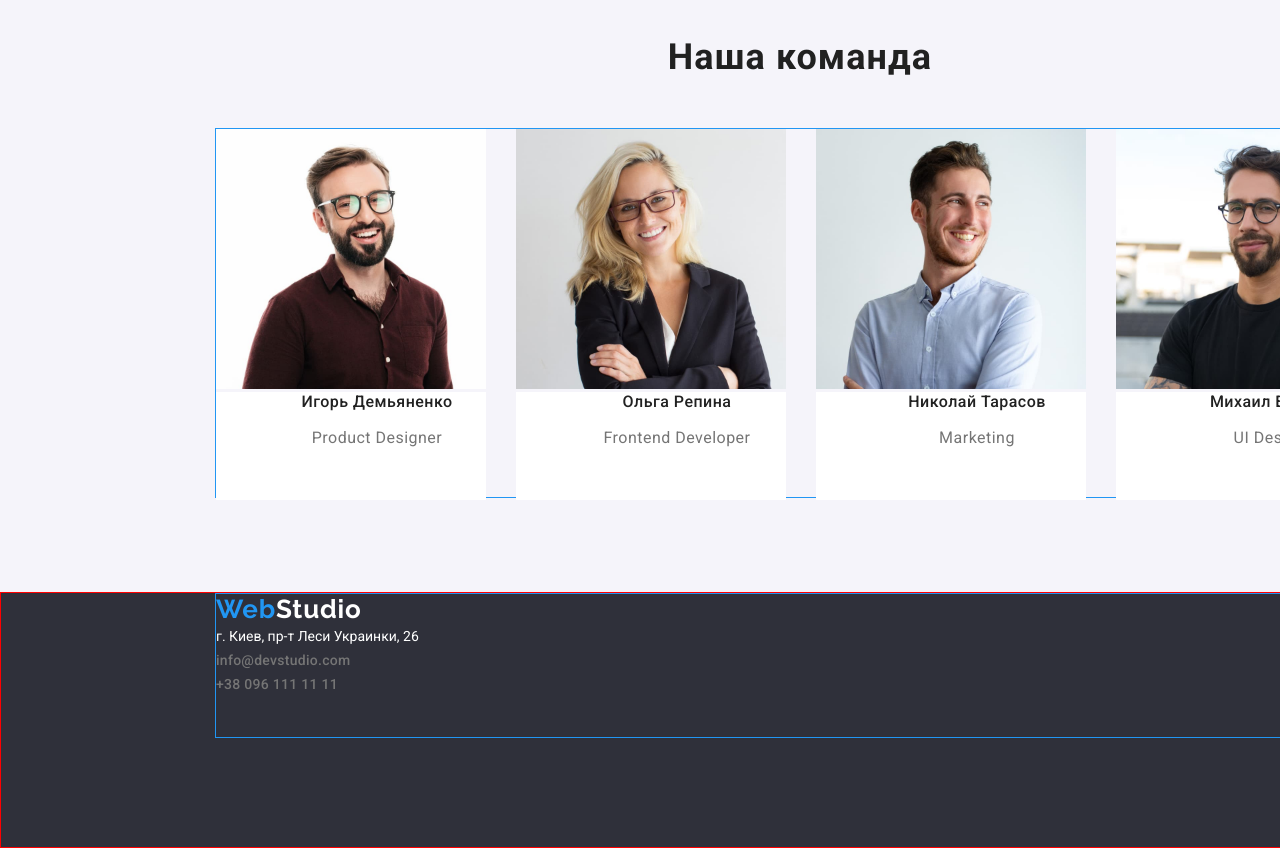
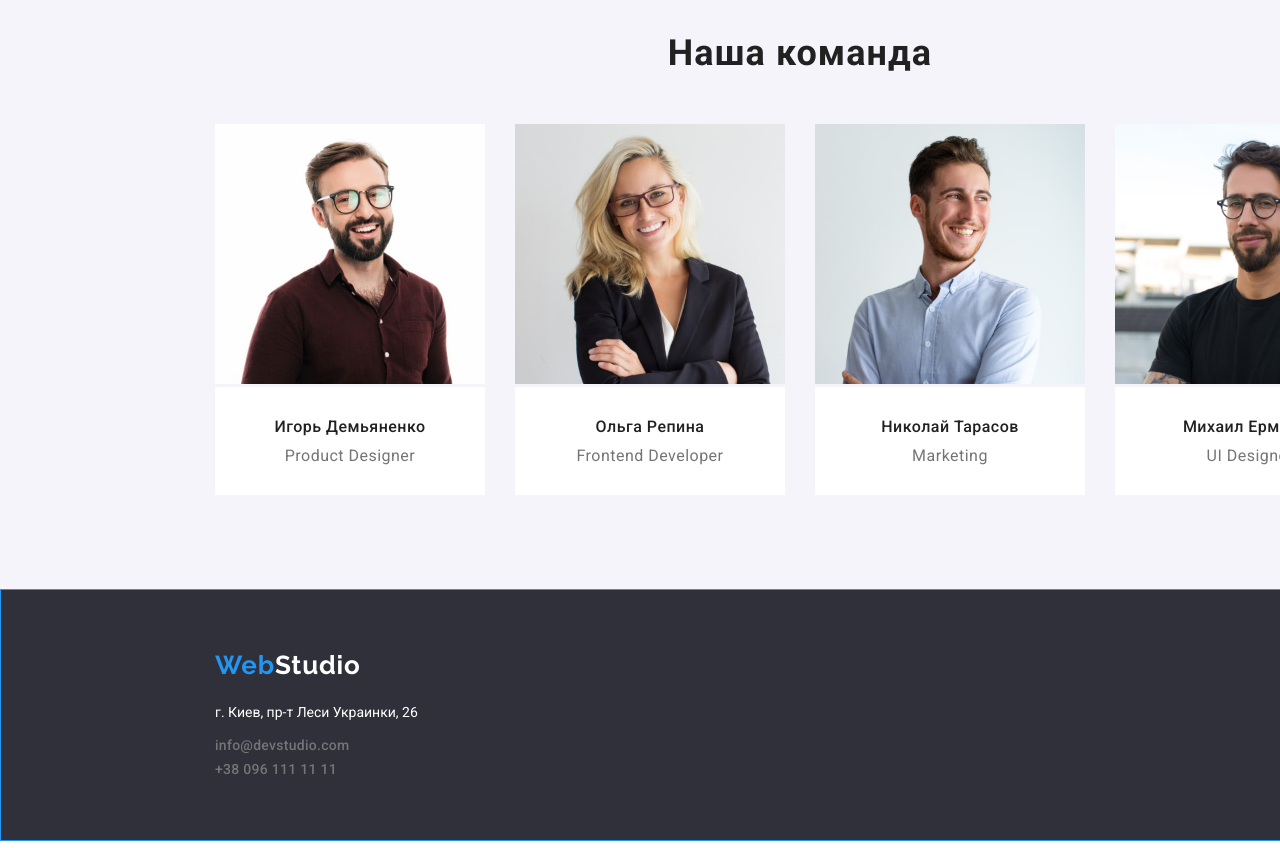
Before and after one commit to serhii198228/goit-markup-hw-03, a plain HTML site: page index.html in a window 1280 px wide. Shown: the part 1420-2268 px from the top of the page. Drawn offline with nearby package versions, Linux system fonts and the light colour scheme.

Commit message:
Завершил "студию"

```diff
--- a/css/style.css/style.css
+++ b/css/style.css/style.css
@@ -3,6 +3,7 @@
 --sec-color: #757575;
 --act-color: #2196F3;
 --whaite-color: #FFFFFF;
+--card-shadow: #b48686;
 }
 body {
   font-family: 'Roboto', sans-serif;
@@ -18,42 +19,47 @@ body {
 background-color: #F5F4FA;
 
 }
+
+/* conteiner */
+
 .conteiner {
-   padding-right: 30;
 width: 1170px;
-   border: 1px solid var(--act-color);
 margin: 0 auto;
-
+background-color:
 
 }
-.flex-conteiner {
-  justify-content: space-between;
+.card-set{
+outline: 1px;
+padding: 0px;
+margin: 0px;
+list-style: none;
 display: flex;
-
-
-}
-.item{
- background-color: var(--whaite-color);
- height: 108px;
+flex-wrap: wrap;
 
 }
 
-
-
-.flex-conteiner li:last-child image {
-  padding-right: 0;
-
-}
-.flex-element {
-  padding-right: 0px;
-  padding-left: 0px;
-  margin-left: 0px;
-  margin-bottom: 0px;
-  width: 270px;
-  height: 368px;
+.card-set > .item {
+outline: 1px;
 margin-right: 30px;
 }
 
+.card {
+box-shadow: var(--card-shadow);
+
+}
+.item * {
+outline: 1px;
+}
+
+.card-set > .flex {
+outline: 2px;
+margin-right: 30px;
+
+}
+
+.card-set li:nth-last-child(1) {
+margin-right: 0px;
+}
 
 .hidden-elem {
 width: 1px;
@@ -175,7 +181,7 @@ font-family: 'roboto', sans-serif;
 font-style: normal;
 font-size: 14px;
 line-height: 1.71;
-margin-bottom: 40px;
+ margin-top: 20px;
 }
 .nav.list {
 font-style: normal;
@@ -184,9 +190,20 @@ font-size: 14px;
 line-height: 1,14px;
 letter-spacing: 0.02em;
 color: var(--sec-color);
-margin-top: 20px;
+
+padding-top: 9px;
+margin-bottom: 9px;
+
 
 }
+.navbox {
+  margin-top: 9px;
+  margin-bottom: 60px;
+}
+
+
+
+
 
 /* Hero */
 
@@ -294,10 +311,6 @@ margin-right: 30px;
 /* What are we doing 2 */
 /* our team */
 
-
-
-
-
 .work {
 font-family: 'roboto', sans-serif;
 font-weight: 700;
@@ -309,47 +322,41 @@ color: var(--main-color);
 
 height: 42px;
 margin-bottom: 50px;
-margin-left: auto;
-margin-right: auto;
+
 }
-.work-text {
+.card-heading {
 font-family: 'roboto',sans-serif;
 font-weight: 500;
 font-size: 16px;
 line-height: calc(19/16);
 letter-spacing: 0.03em;
 color: var(--main-color);
-width: 322px;
-height: 36px;
+width: px;
+height: px;
 left: 239px;
 top: 576px;
-text-align: center;
-margin-left: auto;
-margin-right: auto;
-
-
-
-
+ padding-bottom: 10px;
 
 }
-.work-text :nth-last-child(4n) {
-  padding-right: 0px;
+.card-content {
+padding-top: 30px;
+text-align: center;
+background-color: var(--whaite-color);
+height: 108px;
 }
-.post-text {
+
+.card-text {
 font-family: 'roboto', sans-serif;
 font-weight: 400;
 font-size: 16px;
 line-height: calc(19/16);
 letter-spacing: 0.03em;
 color: var(--sec-color);
-width: 322px;
-height: 30px;
+width: px;
+height: px;
 left: 239px;
 top: 616px;
- text-align: center;
- margin-left: auto;
- margin-right: auto;
-
+margin-bottom: px;
 
 }
 
@@ -359,16 +366,22 @@ top: 616px;
 
 .footer {
 background: #2F303A;
-padding: 0 15px;
+padding-top: 60px;
 width: 1600px;
-height: 256px;
-border: 1px solid red;
+height: 252px;
+border: 1px solid var(--act-color);
 margin-left: auto;
 margin-right: auto;
 
 }
  .footer.logo {
-   padding-top: 60px;
-   padding-bottom: 20px;
   margin-bottom: 20px;
+  margin-top: 60px;
+
  }
+.navbox-nav-list {
+margin-top: 9px;
+}
+.address-info {
+
+}
--- a/index.html
+++ b/index.html
@@ -73,10 +73,10 @@
       <section class="section">
         <h2 class="work">Чем мы занимаемся</h2>
           <div class="conteiner">
-            <ul class="flex-conteiner">
-                <li><img src="./images/img-1.jpg" alt="Стол клавиатура" width="370" height="294"/></li>
-                <li><img src="./images/img-2.jpg" alt="Монитор телефон" width="370" height="294"/></li>
-                <li><img src="./images/img-3.jpg" alt="Планшет" width="370" height="294"/></li>
+            <ul class="card-set">
+                <li class="flex"><img src="./images/img-1.jpg" alt="Стол клавиатура" width="370" height="294"/></li>
+                <li class="flex"><img src="./images/img-2.jpg" alt="Монитор телефон" width="370" height="294"/></li>
+                <li class="flex"><img src="./images/img-3.jpg" alt="Планшет" width="370" height="294"/></li>
             </ul>
         </div>
       </section>
@@ -84,36 +84,54 @@
       <section class="section">
         <h2 class="work">Наша команда</h2>
         <div class="conteiner">
-        <ul class="flex-conteiner">
+            <ul class="card-set">
 
-          <li class="flex-element">
+                <li class="item">
+                  <article class="card">
+                      <div class="card-thumb">
                           <img src="./images/img-2-1.jpg" alt="Мужчина" width="270" height="260"/>
+                      </div>
+                      <div class="card-content">
+                            <h3 class="card-heading">Игорь Демьяненко</h3>
+                            <p lang="en" class="card-text" >Product Designer</p>
+                      </div>
+                  </article>
 
-          <div class="item">
-            <h3 class="work-text">Игорь Демьяненко</h3>
-            <p lang="en" class="post-text">Product Designer</p>
+                </li>
+                <li class="item">
+                      <article class="card">
+                          <div class="card-thumb">
+                            <img src="./images/img2-2.jpg" alt="Женщина" width="270" height="260"/>
                           </div>
+                          <div class="card-content">
+                                <h3 class="card-heading">Ольга Репина</h3>
+                                <p lang="en" class="card-text" >Frontend Developer</p>
+                          </div>
+                        </article>
                 </li>
-          <li class="flex-element">
-            <img src="./images/img2-2.jpg" alt="Женщина" width="270" height="260"/>
-            <div class="item">
-            <h3 class="work-text">Ольга Репина</h3>
-            <p lang="en" class="post-text">Frontend Developer</p>
+
+                <li class="item">
+                      <article class="card">
+                          <div class="card-thumb">
+                            <img src="./images/img-2-3.jpg" alt="Мужчина" width="270" height="260"/>
                           </div>
+                          <div class="card-content">
+                                <h3 class="card-heading" >Николай Тарасов</h3>
+                                <p lang="en"class="card-text">Marketing</p>
+                          </div>
+                      </article>
                 </li>
-          <li class="flex-element">
-            <img src="./images/img-2-3.jpg" alt="Мужчина" width="270" height="260"/>
-            <div class="item">
-            <h3 class="work-text">Николай Тарасов</h3>
-            <p lang="en" class="post-text">Marketing</p>
+
+                <li class="item">
+                      <article class="card">
+                          <div class="card-thumb">
+                            <img src="./images/img-2-4.jpg" alt="Мужчина" width="270" height="260"/>
                           </div>
-        </li>
-          <li class="flex-element">
-            <img src="./images/img-2-4.jpg" alt="Мужчина" width="270" height="260"/>
-          <div class="item">
-            <h3 class="work-text">Михаил Ермаков</h3>
-            <p lang="en" class="post-text">UI Designer</p>
+                          <div class="card-content">
+                                <h3 class="card-heading">Михаил Ермаков</h3>
+                                <p lang="en" class="card-text">UI Designer</p>
                           </div>
+                      </article>
                 </li>
             </ul>
           </div>
@@ -125,7 +143,7 @@
       <div class="conteiner">
         <a href="index.html" class="logo">Web<span class="logo-color-waite">Studio</span></a>
       <address class="address">г. Киев, пр-т Леси Украинки, 26
-      <ul>
+      <ul class="navbox">
         <li><a href="mailto:info@devstudio.com" class="nav list">info@devstudio.com</a></li>
         <li><a href="tel:+380961111111" class="nav list">+38 096 111 11 11</a></li>
       </ul>
```
Lines whose indentation alone changed are shown as unchanged.
